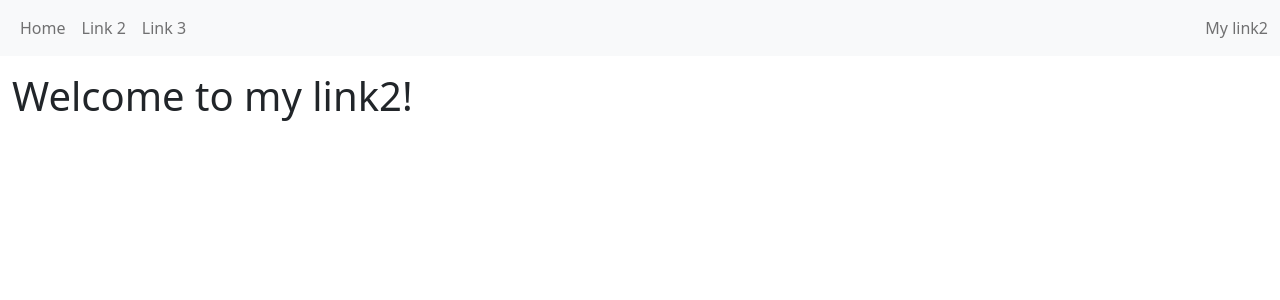
After one commit to sdg002/pythonwebapp, a Flask app: page /link2 in a window 1280 px wide. The commit adds this page. Shown: the top 300 px of the page. Run offline with Flask 3, Linux system fonts and the light colour scheme.

Commit message:
Added link2 and link3

```diff
--- a/webfrontend/templates/base.html
+++ b/webfrontend/templates/base.html
@@ -13,13 +13,13 @@
   <div class="container-fluid">
     <ul class="navbar-nav">
       <li class="nav-item">
-        <a class="nav-link" href="#">Home</a>
+        <a class="nav-link" href="/">Home</a>
       </li>
       <li class="nav-item">
-        <a class="nav-link" href="#">Link 2</a>
+        <a class="nav-link" href="/link2">Link 2</a>
       </li>
       <li class="nav-item">
-        <a class="nav-link" href="#">Link 3</a>
+        <a class="nav-link" href="/link3">Link 3</a>
       </li>
     </ul>
     <span class="navbar-text">
--- /dev/null
+++ b/webfrontend/templates/link2.html
@@ -0,0 +1,11 @@
+{% extends "base.html" %}
+
+{% block title %}This is link2{% endblock %}
+
+{% block header %}My link2{% endblock %}
+
+{% block content %}
+    <h1>Welcome to my link2!</h1>
+
+
+{% endblock %}
--- a/webfrontend/views/home.py
+++ b/webfrontend/views/home.py
@@ -8,7 +8,10 @@ home_blue_print = Blueprint(name="home", import_name=__name__)
 def home():
     return render_template("home.html")
 
-# @app.route("/")
-# def home():
-#     now = datetime.datetime.now()
-#     return f"Hello, Flask 123 !, now={now}"
+@home_blue_print.route("/link2")
+def link2():
+    return render_template("link2.html")
+
+@home_blue_print.route("/link3")
+def link3():
+    return render_template("link3.html")
```
Also changed, not shown: webfrontend/templates/link3.html (added, +11 -0 lines).
